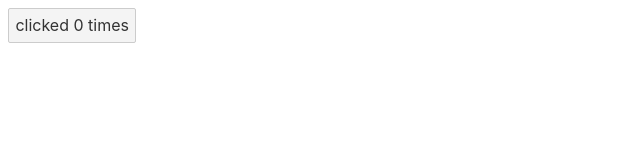
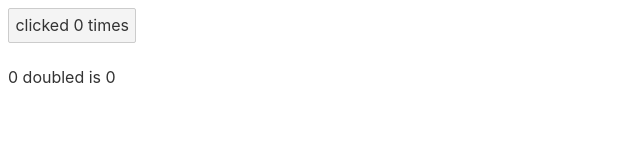
Before and after one commit to lsoulima/course_svelte, a Svelte app in the folder client/: page / in a window 1280 px wide. Shown: the top 160 px of the page, without its empty margins (0-640 px from the left). Built offline with nearby package versions, Linux system fonts and the light colour scheme.

Commit message:
Reactivity/Declarations

```diff
--- a/client/src/App.svelte
+++ b/client/src/App.svelte
@@ -1,5 +1,6 @@
 <script>
 	let count = 0;
+	$: doubled = count * 2;
 
 	const handleClick = () => {
 		count += 1;
@@ -11,3 +12,5 @@
 	{count}
 	{count == 1 ? 'time' : 'times'}
 </button>
+
+<p>{count} doubled is {doubled}</p>
```
